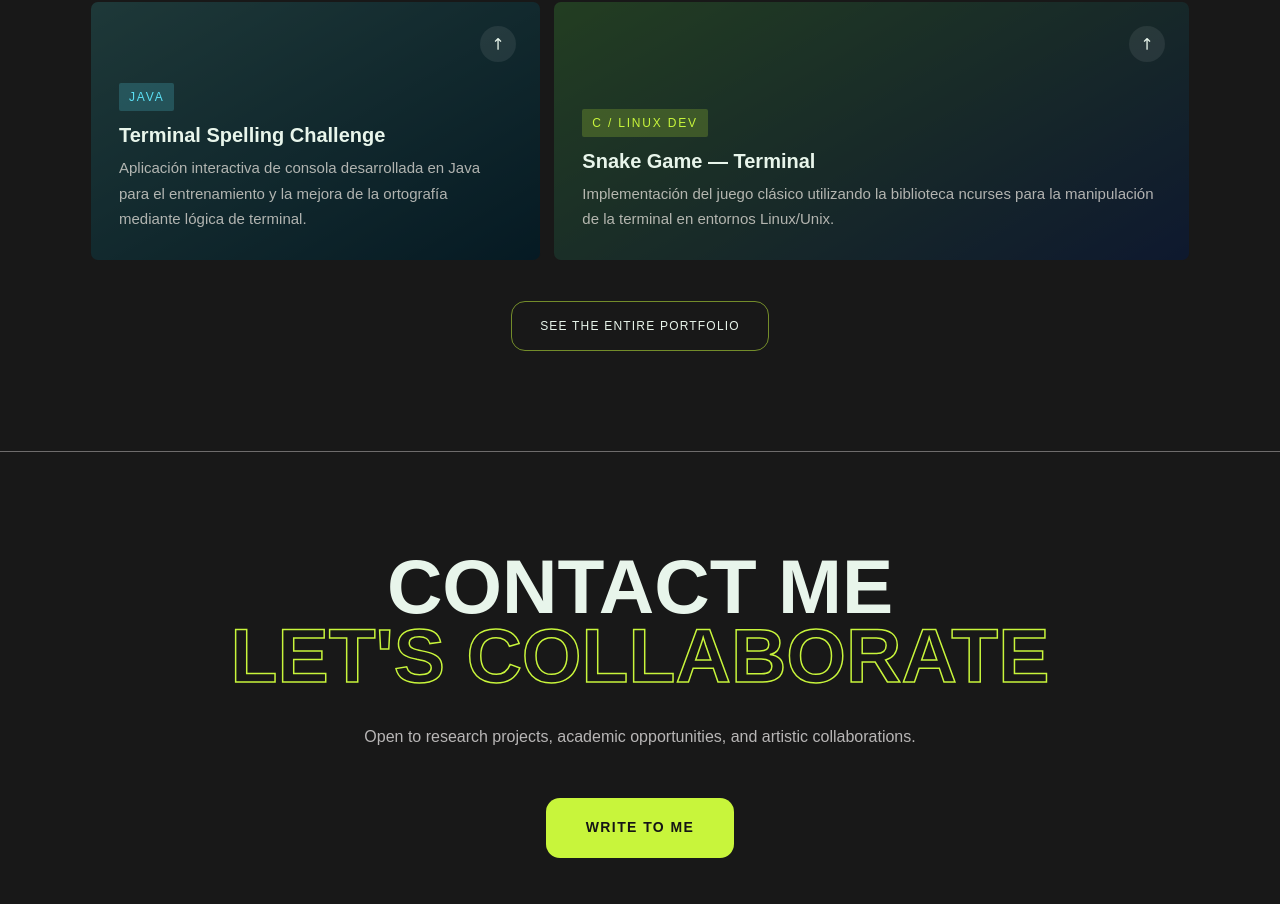
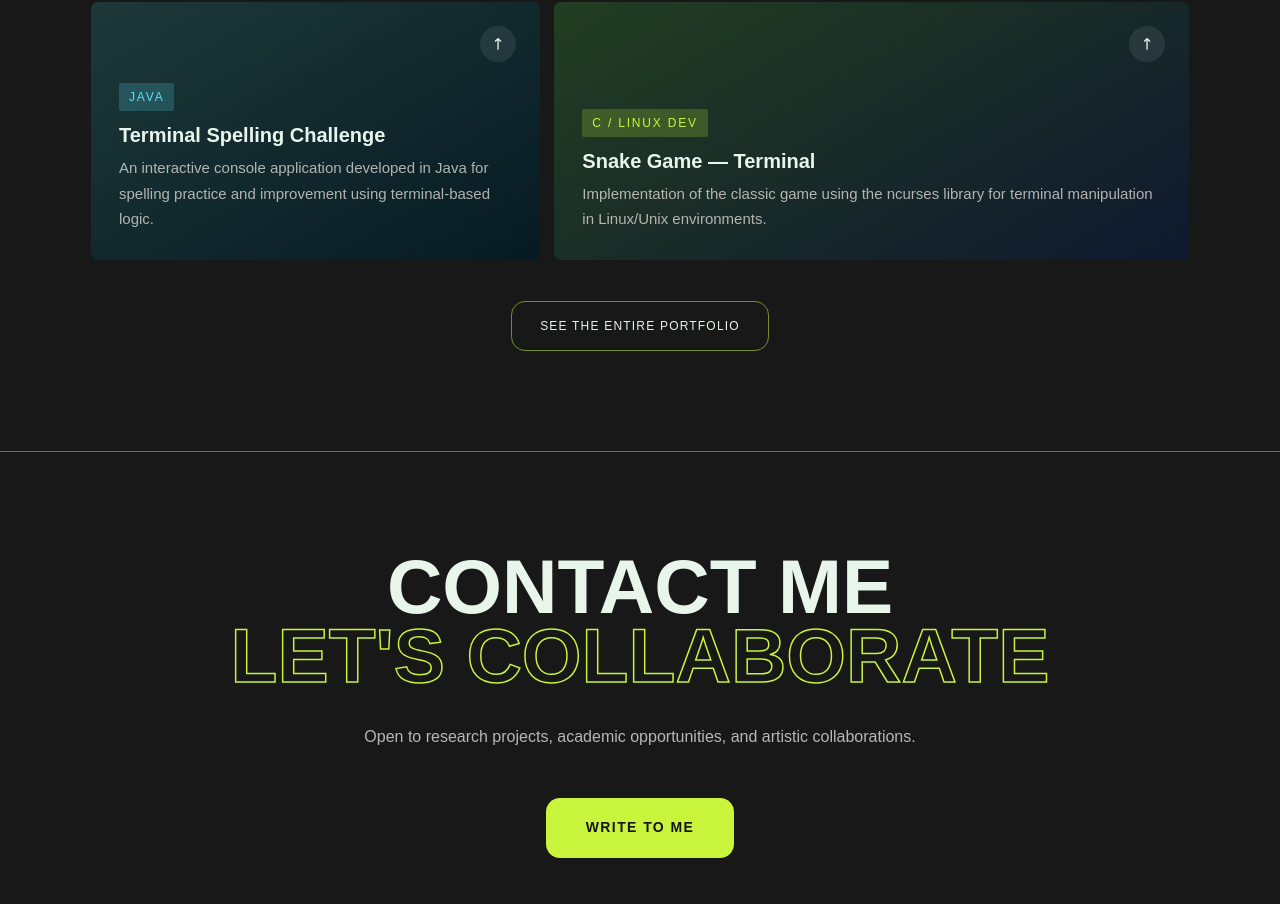
Before and after one commit to UrriIsa/UrriIsa.github.io, a Next.js app: page / in a window 1280 px wide. Shown: the part 2111-3015 px from the top of the page. Built offline with nearby package versions, Linux system fonts and the light colour scheme; a web font is replaced by a local one.

Commit message:
fix : arregla traducciones de proyectos.

```diff
--- a/data/projects.ts
+++ b/data/projects.ts
@@ -62,7 +62,7 @@ export const projects: Project[] = [
     tag: 'Java',
     tagClass: 'java',
     title: 'Terminal Spelling Challenge',
-    desc: 'Aplicación interactiva de consola desarrollada en Java para el entrenamiento y la mejora de la ortografía mediante lógica de terminal.',
+    desc: 'An interactive console application developed in Java for spelling practice and improvement using terminal-based logic.',
     href: 'https://github.com/UrriIsa/java-projects/tree/main/spellingGame',
     size: 'medium',
     media: {
@@ -77,7 +77,7 @@ export const projects: Project[] = [
     tag: 'C / Linux Dev',
     tagClass: 'C',
     title: 'Snake Game — Terminal',
-    desc: 'Implementación del juego clásico utilizando la biblioteca ncurses para la manipulación de la terminal en entornos Linux/Unix.',
+    desc: 'Implementation of the classic game using the ncurses library for terminal manipulation in Linux/Unix environments.',
     href: 'https://github.com/UrriIsa/cpp-algorithms/tree/master/snakeGame',
     size: 'large',
     media: {
```
